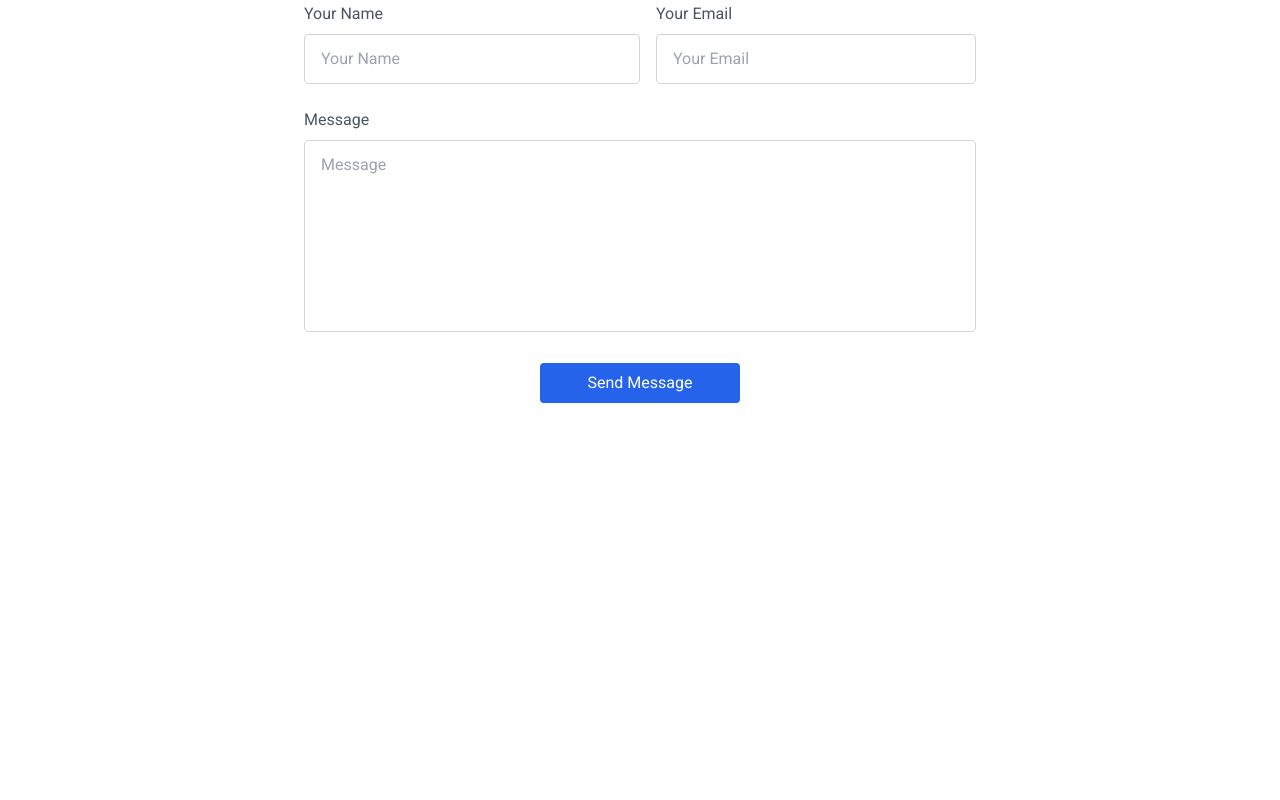
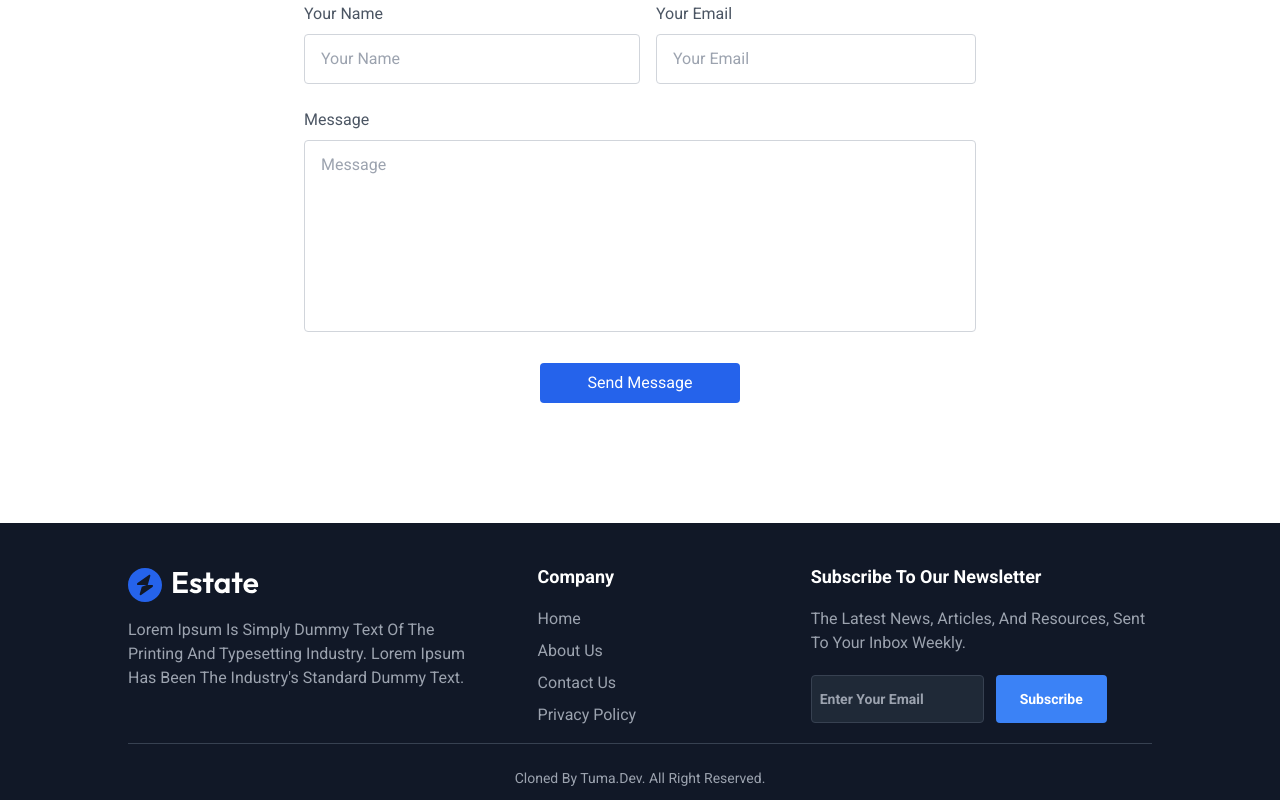
Before and after one commit to Jo-shua09/Real-estate-website, a React (Vite) app: page / in a window 1280 px wide. Shown: the part 3600-4400 px from the top of the page. Before the commit the page ends 4123 px from the top, so only its background shows below. Built offline with nearby package versions, Linux system fonts and the light colour scheme.

Commit message:
commit 8

```diff
--- a/src/components/Contact.jsx
+++ b/src/components/Contact.jsx
@@ -37,7 +37,7 @@
       <p className="text-gray-500 max-w-80 text-center mx-auto mb-8 normal-case">Ready to Make a Move? Let’s Build Your Future Together</p>
 
       <form onSubmit={onSubmit} className="max-w-2xl mx-auto text-gray-600 pt-8">
-        <div className=" flex  flex-wrap">
+        <div className=" flex  flex-wrap justify-between gap-y-6">
           <div className="w-full md:w-1/2 text-left">
             your name
             <input
--- a/src/components/Footer.jsx
+++ b/src/components/Footer.jsx
@@ -1,5 +1,49 @@
+import { assets } from "../assets/assets";
+
 const Footer = () => {
-  return <div className=""></div>;
+  return (
+    <div className=" pt-10 px-4 md:px-20 lg:px-32 bg-gray-900 w-full overflow-hidden" id="footer">
+      <div className="container mx-auto flex flex-col md:flex-row items-start justify-between pb-4">
+        <div className="w-full md:w-1/3 mb-8 md:mb-0">
+          <img src={assets.logo_dark} alt="" className="" />
+          <p className="mt-4 text-gray-400">
+            Lorem Ipsum is simply dummy text of the printing and typesetting industry. Lorem Ipsum has been the industry's standard dummy text.
+          </p>
+        </div>
+        <div className="w-full md:w-1/5 mb-8 md:mb-0">
+          <h3 className="text-white text-lg font-bold mb-4">company</h3>
+          <div className="flex flex-col gap-y-2">
+            <a href="#header" className=" hover:text-white text-gray-400">
+              home
+            </a>
+            <a href="#about" className=" hover:text-white text-gray-400">
+              about us
+            </a>
+            <a href="#contact" className=" hover:text-white text-gray-400">
+              contact us
+            </a>
+            <a href="#" className=" hover:text-white text-gray-400">
+              privacy policy
+            </a>
+          </div>
+        </div>
+        <div className="w-full md:w-1/3 mb-8 md:mb-0">
+          <h3 className="text-white text-lg font-bold mb-4">Subscribe to our newsletter</h3>
+          <p className="mt-4 text-gray-400">The latest news, articles, and resources, sent to your inbox weekly.</p>
+          <div className="mt-5 w-full flex flex-row gap-x-3">
+            <input
+              type="text"
+              placeholder="enter your email"
+              className="border
+             rounded bg-gray-800 pl-2 text-gray-400 border-gray-700 focus:outline-none md:w-auto w-full font-semibold text-sm h-12 "
+            />
+            <button className="text-sm text-white bg-blue-500 px-6 font-semibold h-12 rounded">Subscribe</button>
+          </div>
+        </div>
+      </div>
+      <div className=" border-t border-gray-700  pt-6 text-gray-400 text-sm text-center mb-3">Cloned by tuma.dev. All Right Reserved.</div>
+    </div>
+  );
 };
 
 export default Footer;
```
